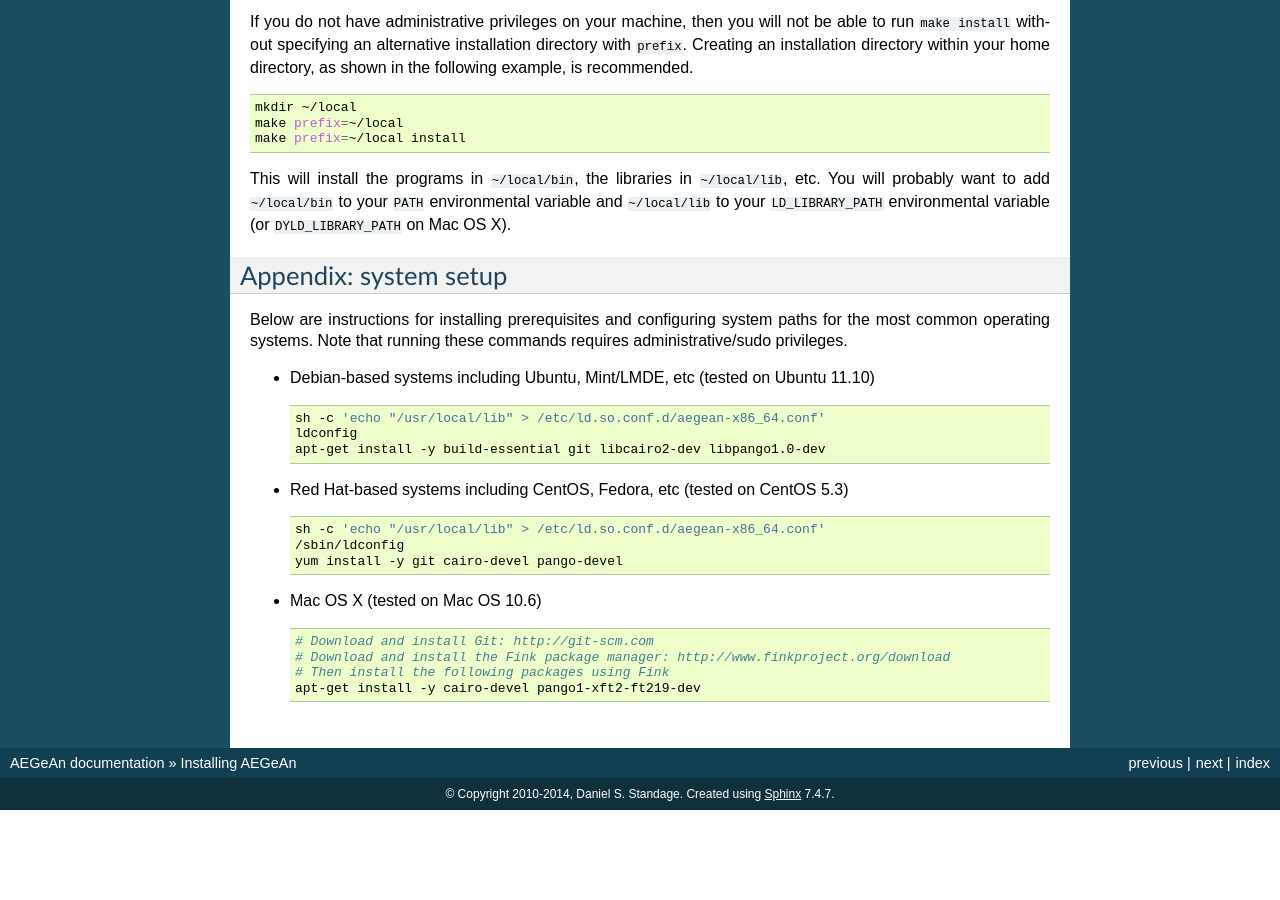
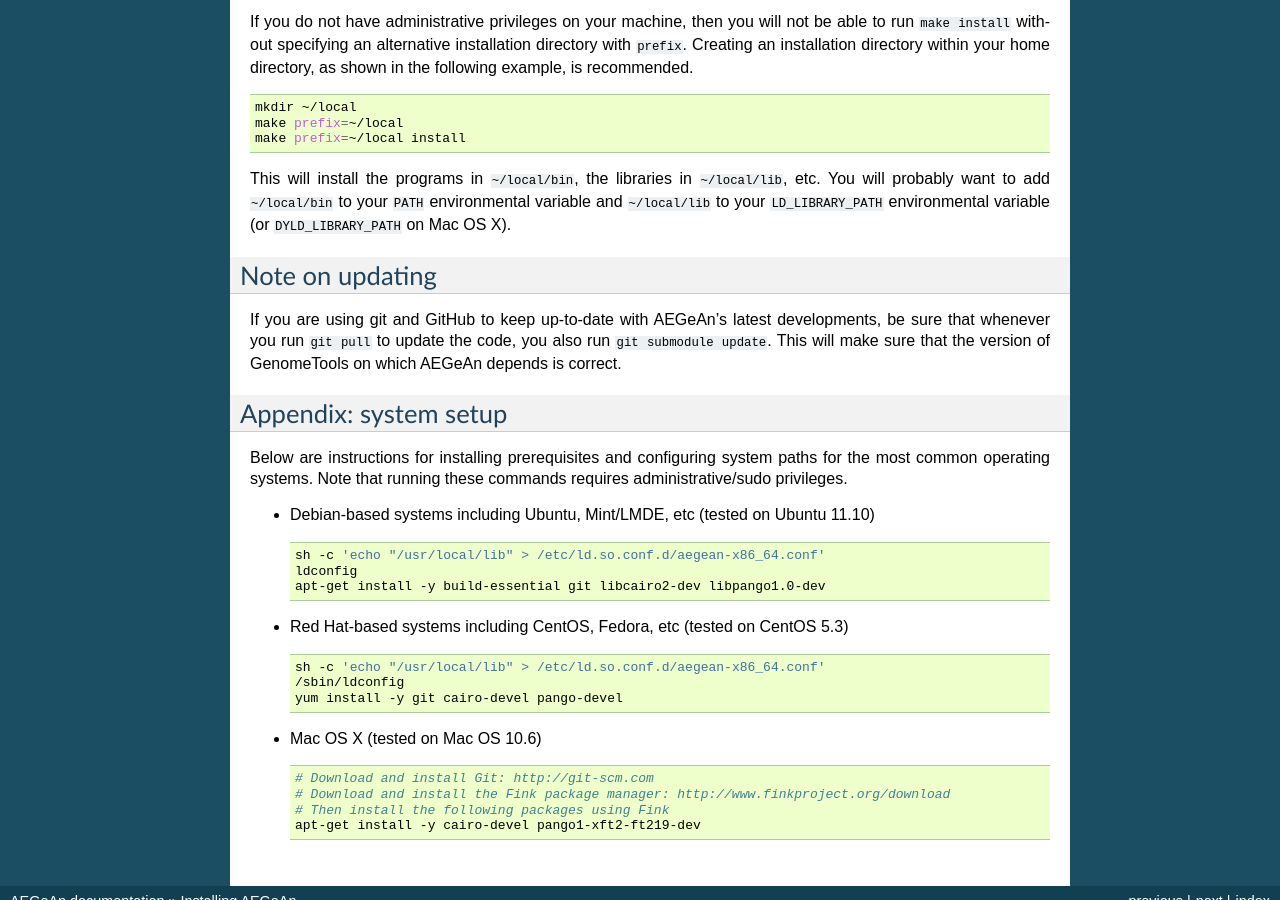
Before and after one commit to BrendelGroup/AEGeAn, a Sphinx documentation site: the page built from docs/install.rst, in a window 1280 px wide and 900 px high, scrolled down 2141 px. Built offline with Sphinx 7.4.7, drawn with Linux system fonts in a browser that asks for light colours; before the commit the page ends 2951 px from its top, so only the background shows below that.

Commit message:
Small doc update

```diff
--- a/docs/install.rst
+++ b/docs/install.rst
@@ -152,6 +152,13 @@ environmental variable (or ``DYLD_LIBRARY_PATH`` on Mac OS X).
 
 .. _appendix-config:
 
+Note on updating
+----------------
+If you are using git and GitHub to keep up-to-date with AEGeAn's latest
+developments, be sure that whenever you run ``git pull`` to update the code, you
+also run ``git submodule update``. This will make sure that the version of
+GenomeTools on which AEGeAn depends is correct.
+
 Appendix: system setup
 ----------------------
 Below are instructions for installing prerequisites and configuring system paths
```
Also changed, not shown: docs/api.rst (+39 -16 lines).
